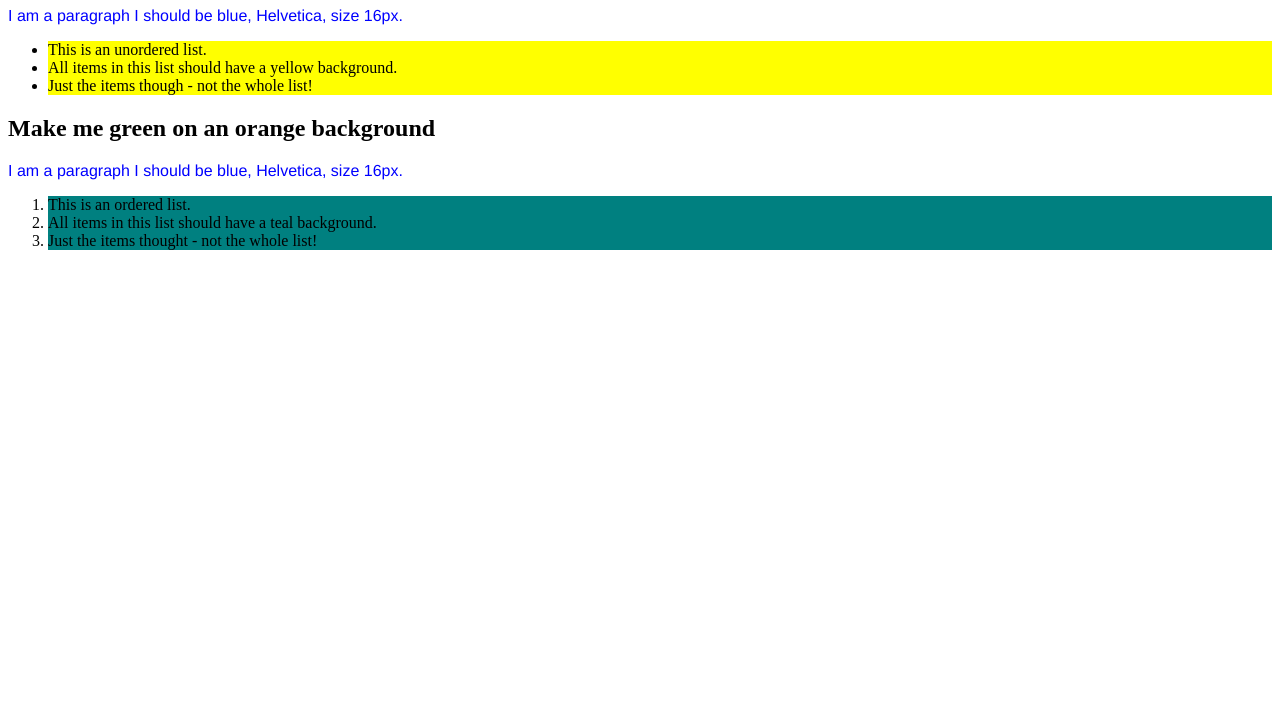
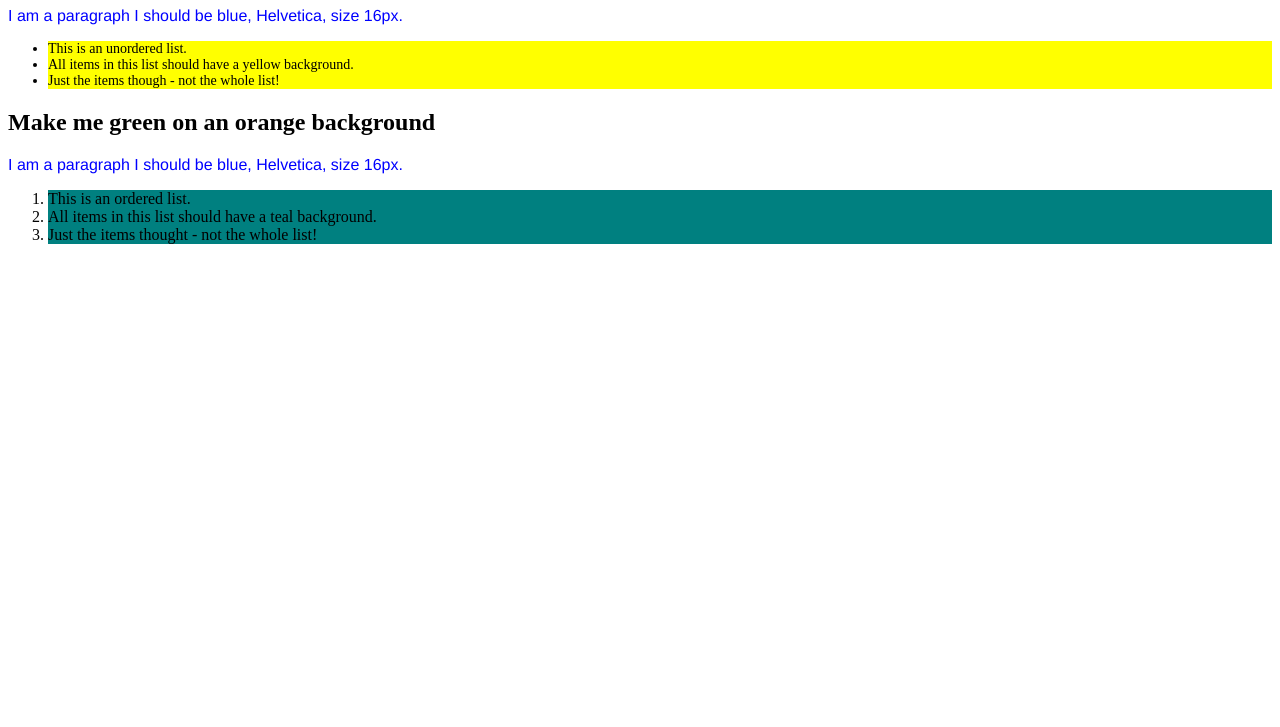
Before and after one commit to ickyvv/web-project, a plain HTML site: page exercise1.html in a window 1280 px wide. Shown: the part 73-800 px from the top of the page. Drawn offline with Linux system fonts and the light colour scheme.

Commit message:
ul li color and font-size

```diff
--- a/exercise1.css
+++ b/exercise1.css
@@ -9,6 +9,8 @@ p {
 }
 ul li {
   background-color: yellow;
+  color: black;
+  font-size: 14px;
 }
 h2 {
   color: green
```
